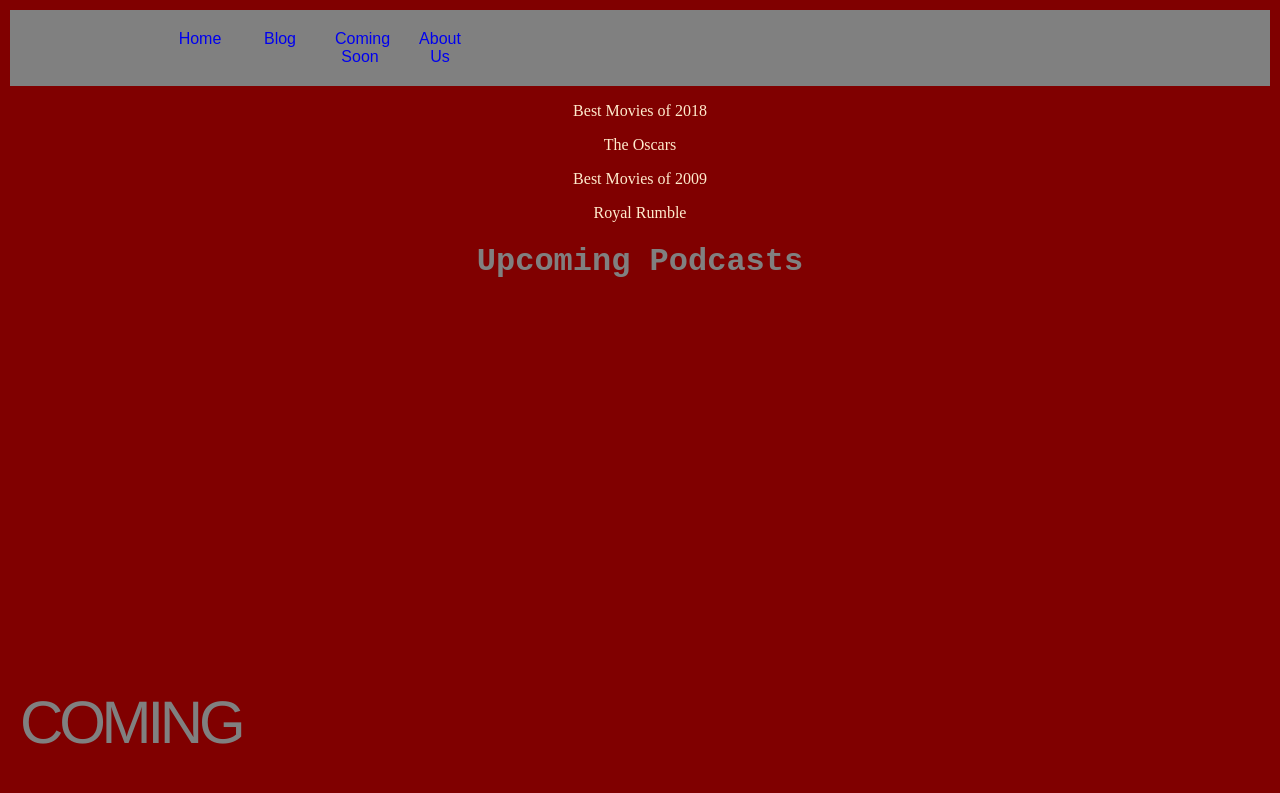
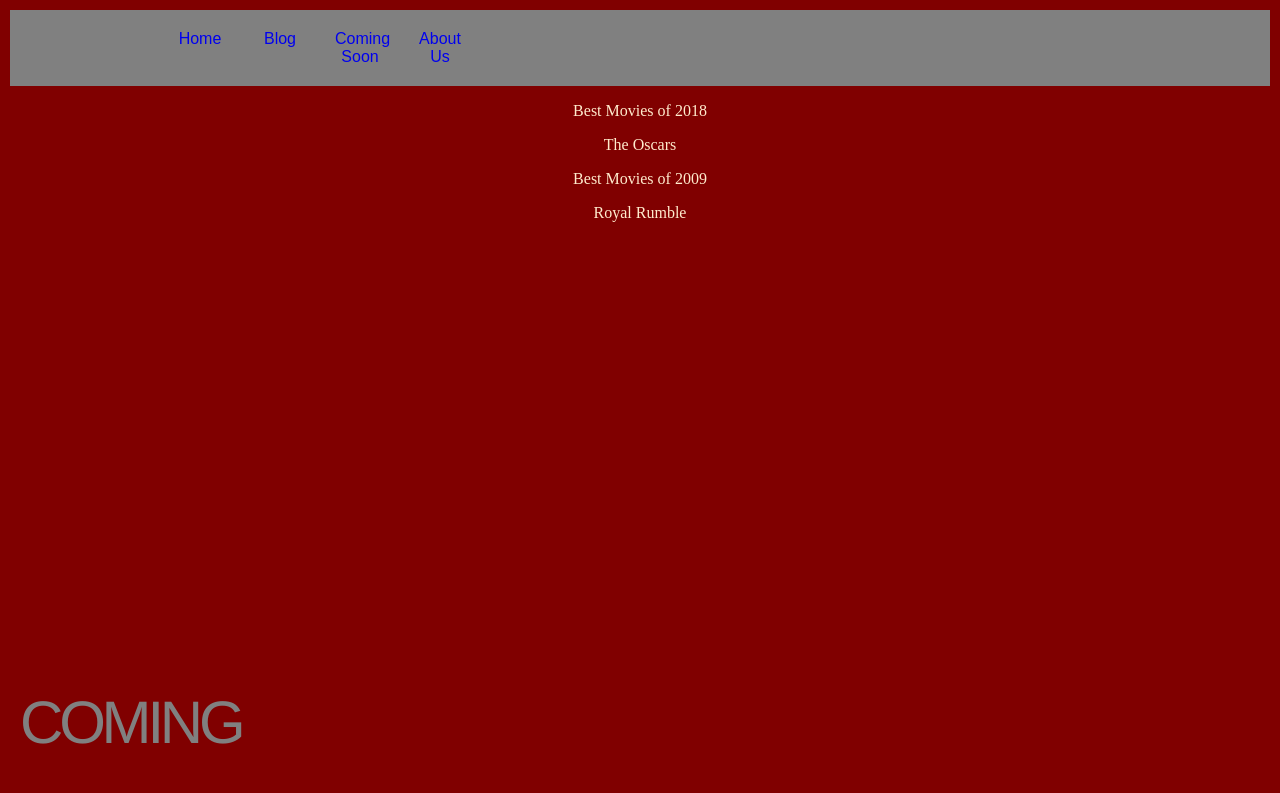
Before and after one commit to CardsFan89/MyProjects, a plain HTML site: page comingsoon.html in a window 1280 px wide. Drawn offline with Linux system fonts and the light colour scheme; a web font is replaced by a local one.

Commit message:
made changes to coming soon html

```diff
--- a/comingsoon.html
+++ b/comingsoon.html
@@ -49,7 +49,7 @@
 
 
 
-        <h1>Upcoming Podcasts</h1>
+
         <div class="unbreakable-container">
             <div class="unbreakable">
                 <span class=" un"></span><span class="break">Coming</span><span class="able"></span>
```
